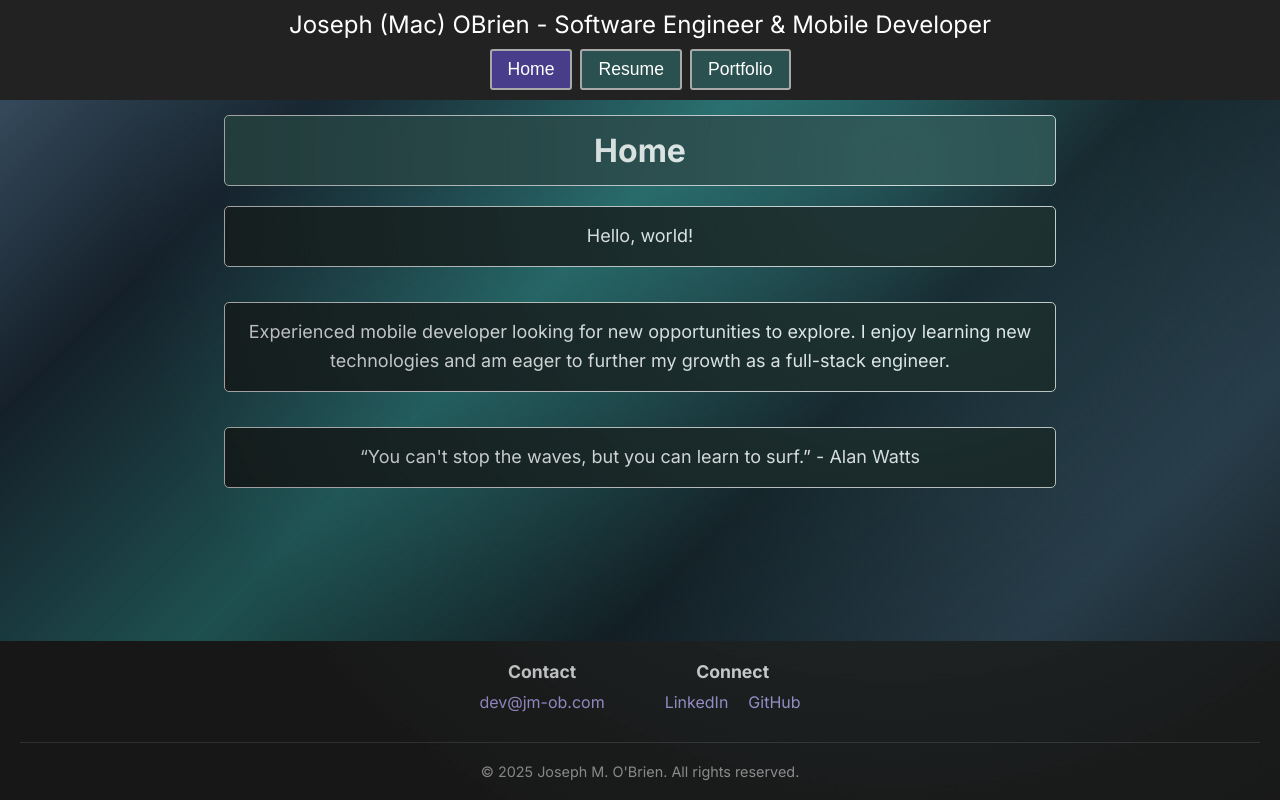
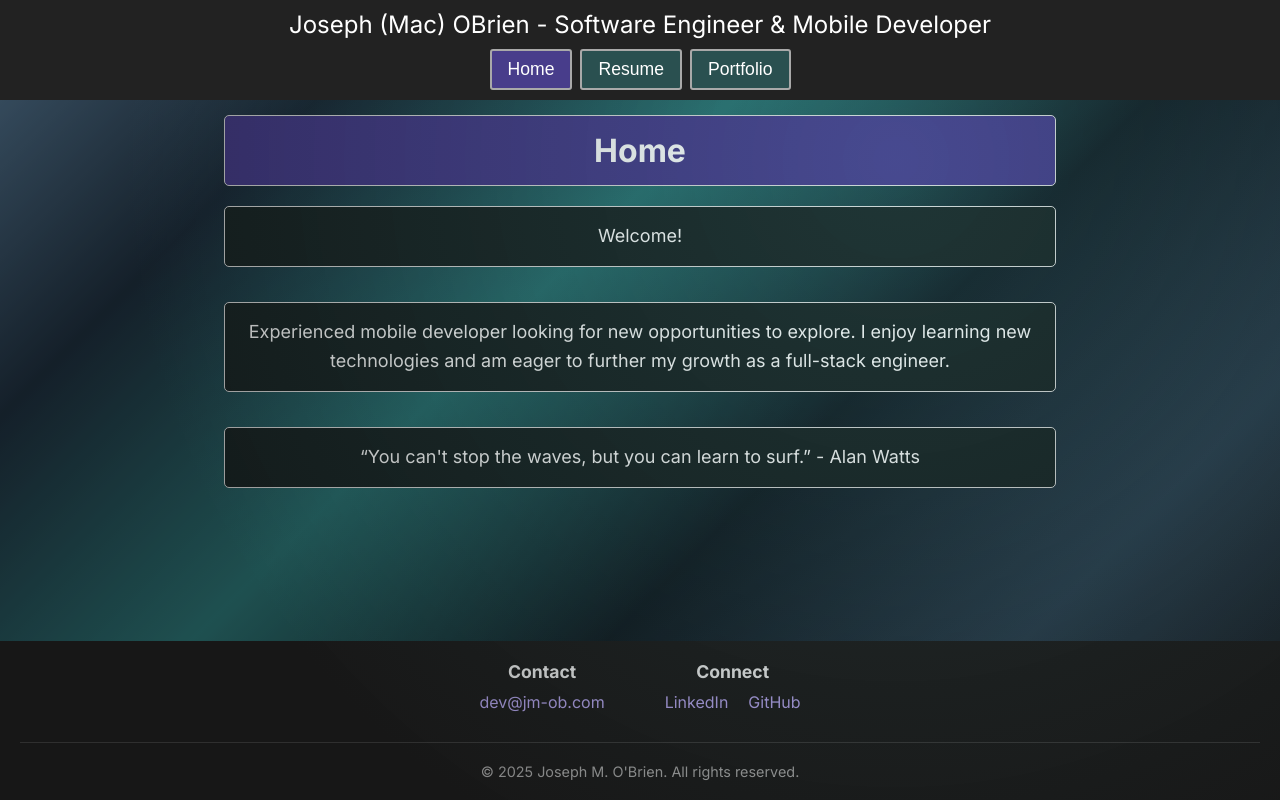
Before and after one commit to jobrien127/personal-site, a React (Create React App) app: page / in a window 1280 px wide. Built offline with nearby package versions, Linux system fonts and the light colour scheme.

Commit message:
chore: update Home page

```diff
--- a/src/pages/Home.tsx
+++ b/src/pages/Home.tsx
@@ -5,7 +5,7 @@ import { useScrollToTop } from '../utils/hooks';
 const Home: React.FC = () => {
   useScrollToTop();
 
-  const greeting = 'Hello, world!';
+  const greeting = 'Welcome!';
   const intro =
     'Experienced mobile developer looking for new opportunities to explore. I enjoy learning new technologies and am eager to further my growth as a full-stack engineer.';
 
--- a/src/styles/GlobalStyles.ts
+++ b/src/styles/GlobalStyles.ts
@@ -25,7 +25,7 @@ const GlobalStyles = createGlobalStyle`
     color: #ffffff;
     border: 1px solid #ddd;
     border-radius: 5px;
-    background-color: darkslategray;
+    background-color: #483d8b;
     text-align: center;
     font-size: 2rem;
     margin: 0 auto 20px;
```
